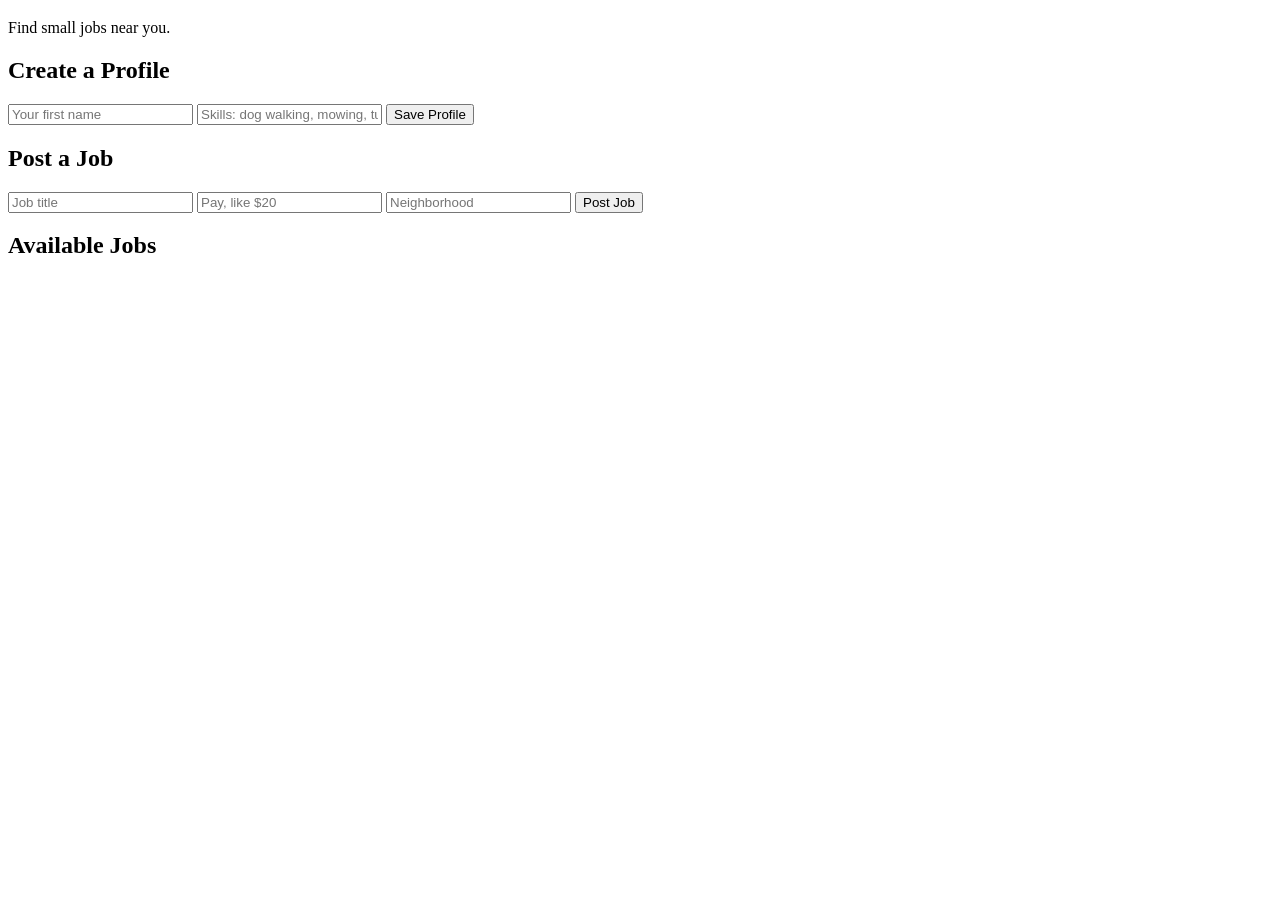
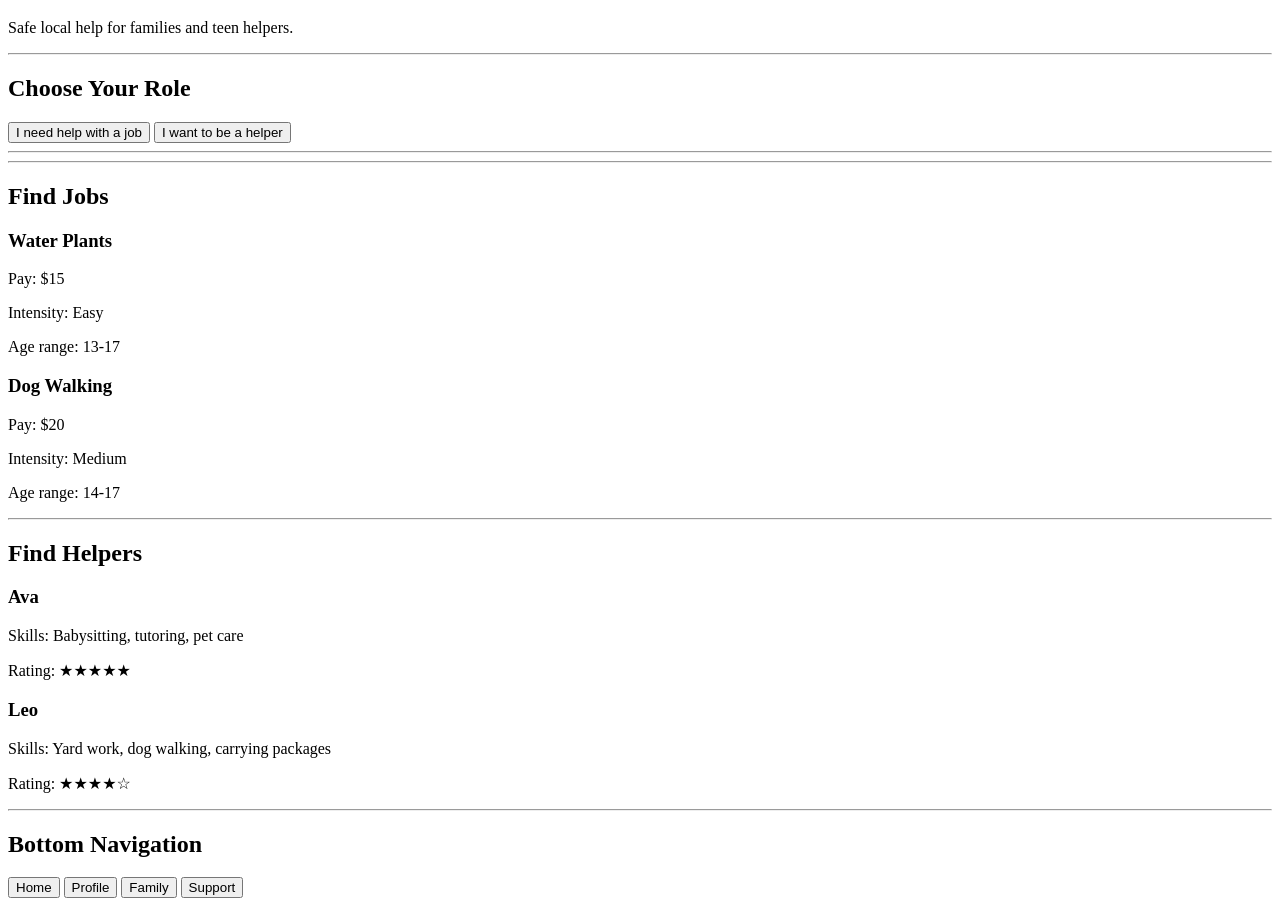
Before and after one commit to lehrergabby-create/YardHop, a plain HTML site: page index.html in a window 1280 px wide. Shown: the part 61-967 px from the top of the page. Before the commit the page ends 800 px from the top, so only its background shows below. Drawn offline with Linux system fonts and the light colour scheme.

Commit message:
YardHop Prototype

```diff
--- a/index.html
+++ b/index.html
@@ -3,44 +3,128 @@
 <head>
   <title>YardHop</title>
 </head>
+
 <body>
   <h1>YardHop</h1>
-  <p>Find small jobs near you.</p>
+  <p>Safe local help for families and teen helpers.</p>
 
-  <h2>Create a Profile</h2>
-  <input id="name" placeholder="Your first name">
-  <input id="skills" placeholder="Skills: dog walking, mowing, tutoring">
-  <button onclick="createProfile()">Save Profile</button>
+  <hr>
 
-  <p id="profileOutput"></p>
+  <h2>Choose Your Role</h2>
+  <button onclick="showLister()">I need help with a job</button>
+  <button onclick="showHelper()">I want to be a helper</button>
 
-  <h2>Post a Job</h2>
-  <input id="jobTitle" placeholder="Job title">
-  <input id="jobPay" placeholder="Pay, like $20">
-  <input id="jobLocation" placeholder="Neighborhood">
-  <button onclick="postJob()">Post Job</button>
+  <hr>
 
-  <h2>Available Jobs</h2>
-  <ul id="jobList"></ul>
+  <div id="listerSection" style="display:none;">
+    <h2>Job Lister Profile</h2>
+
+    <input id="listerName" placeholder="Your name">
+    <input id="listerNeighborhood" placeholder="Neighborhood">
+    <input id="pets" placeholder="Number of pets">
+    <input id="children" placeholder="Number of children">
+
+    <h3>Post a Job</h3>
+    <input id="jobTitle" placeholder="Job title">
+    <input id="jobPay" placeholder="Pay, like $20">
+    <input id="jobIntensity" placeholder="Intensity: easy, medium, hard">
+    <input id="jobAge" placeholder="Age range, like 14-17">
+
+    <button onclick="postJob()">Post Job</button>
+  </div>
+
+  <div id="helperSection" style="display:none;">
+    <h2>Helper Profile</h2>
+
+    <input id="helperName" placeholder="Your name">
+    <input id="helperAge" placeholder="Age">
+    <input id="helperSkills" placeholder="Skills: dog walking, babysitting, tutoring">
+    <input id="helperNeighborhood" placeholder="Neighborhood">
+
+    <button onclick="saveHelper()">Save Helper Profile</button>
+
+    <p id="helperOutput"></p>
+  </div>
+
+  <hr>
+
+  <h2>Find Jobs</h2>
+  <div id="jobList">
+    <div>
+      <h3>Water Plants</h3>
+      <p>Pay: $15</p>
+      <p>Intensity: Easy</p>
+      <p>Age range: 13-17</p>
+    </div>
+
+    <div>
+      <h3>Dog Walking</h3>
+      <p>Pay: $20</p>
+      <p>Intensity: Medium</p>
+      <p>Age range: 14-17</p>
+    </div>
+  </div>
+
+  <hr>
+
+  <h2>Find Helpers</h2>
+  <div>
+    <h3>Ava</h3>
+    <p>Skills: Babysitting, tutoring, pet care</p>
+    <p>Rating: ★★★★★</p>
+  </div>
+
+  <div>
+    <h3>Leo</h3>
+    <p>Skills: Yard work, dog walking, carrying packages</p>
+    <p>Rating: ★★★★☆</p>
+  </div>
+
+  <hr>
+
+  <h2>Bottom Navigation</h2>
+  <button>Home</button>
+  <button>Profile</button>
+  <button>Family</button>
+  <button>Support</button>
 
   <script>
-    function createProfile() {
-      let name = document.getElementById("name").value;
-      let skills = document.getElementById("skills").value;
+    function showLister() {
+      document.getElementById("listerSection").style.display = "block";
+      document.getElementById("helperSection").style.display = "none";
+    }
 
-      document.getElementById("profileOutput").innerText =
-        name + "'s skills: " + skills;
+    function showHelper() {
+      document.getElementById("helperSection").style.display = "block";
+      document.getElementById("listerSection").style.display = "none";
     }
 
     function postJob() {
       let title = document.getElementById("jobTitle").value;
       let pay = document.getElementById("jobPay").value;
-      let location = document.getElementById("jobLocation").value;
+      let intensity = document.getElementById("jobIntensity").value;
+      let age = document.getElementById("jobAge").value;
 
-      let listItem = document.createElement("li");
-      listItem.innerText = title + " - " + pay + " - " + location;
+      let newJob = document.createElement("div");
 
-      document.getElementById("jobList").appendChild(listItem);
+      newJob.innerHTML = `
+        <h3>${title}</h3>
+        <p>Pay: ${pay}</p>
+        <p>Intensity: ${intensity}</p>
+        <p>Age range: ${age}</p>
+      `;
+
+      document.getElementById("jobList").appendChild(newJob);
+    }
+
+    function saveHelper() {
+      let name = document.getElementById("helperName").value;
+      let age = document.getElementById("helperAge").value;
+      let skills = document.getElementById("helperSkills").value;
+      let neighborhood = document.getElementById("helperNeighborhood").value;
+
+      document.getElementById("helperOutput").innerHTML =
+        `<strong>${name}</strong>, age ${age}<br>Skills: ${skills}<br>Neighborhood: ${neighborhood}`;
     }
   </script>
 </body>
```
